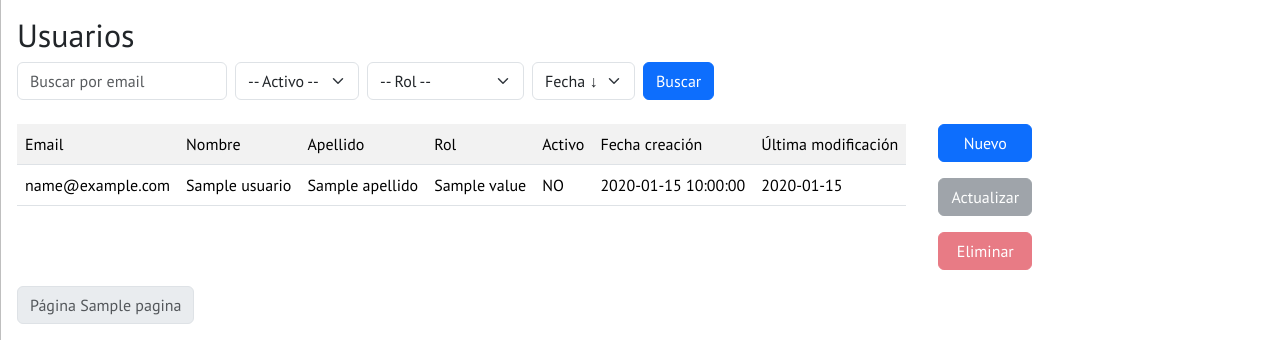
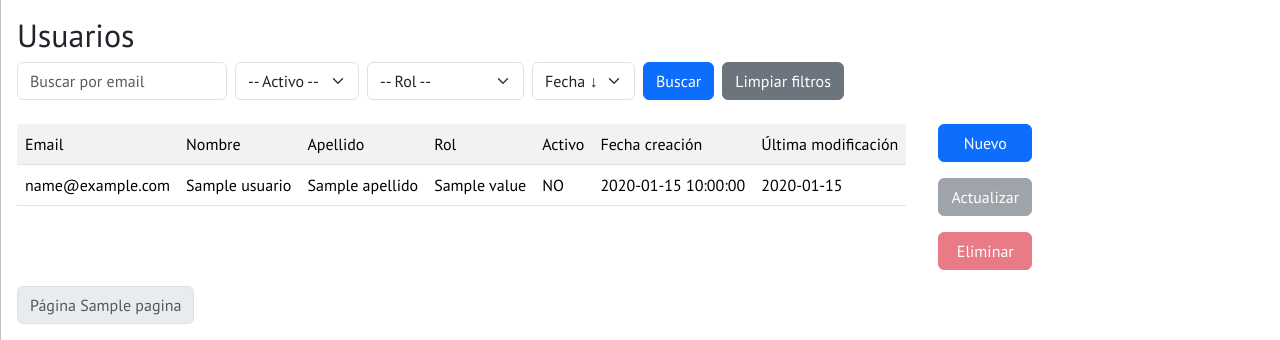
Before and after one commit to nahueluna/Web-Sitios-Historicos, a Python web app: template admin/src/web/templates/user_list.html in a window 1280 px wide. Shown: the part 100-440 px from the top of the page. Run offline with Jinja, Linux system fonts and the light colour scheme; the template is opened without the code that fills it: most values are stand-ins (such as "Sample title", 1, 10 or a date in 2020).

Commit message:
Agregar opción para limpiar filtros en la lista de usuarios

```diff
--- a/admin/src/web/controllers/user_controller.py
+++ b/admin/src/web/controllers/user_controller.py
@@ -45,6 +45,11 @@ def list_users(_session_user):
         pagina=pagina,
         por_pagina=10
     )
+
+# Limpiar filtros aplicados al listado
+@bp_user.route("/limpiar_filtros")
+def clear_filters():
+    return redirect(url_for("user.list_users"))
 
 # Crear usuario
 @bp_user.route("/nuevo", methods=["GET", "POST"])
--- a/admin/src/web/templates/user_list.html
+++ b/admin/src/web/templates/user_list.html
@@ -33,6 +33,11 @@
     </div>
     <div class="col-auto">
         <button type="submit" class="btn btn-primary">Buscar</button>
+    </div>
+    <div class="col-auto">
+        <a href="{{ url_for('user.clear_filters') }}" class="btn btn-secondary">
+            Limpiar filtros
+        </a>
     </div>
 </form>
 
```
